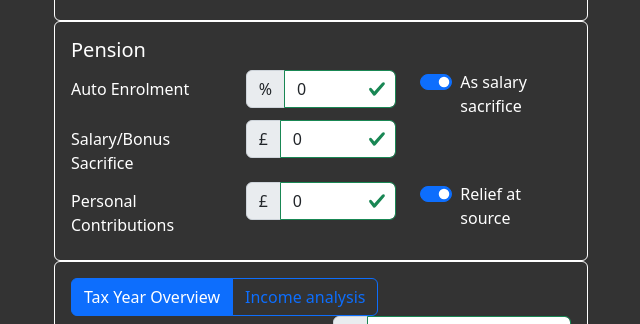
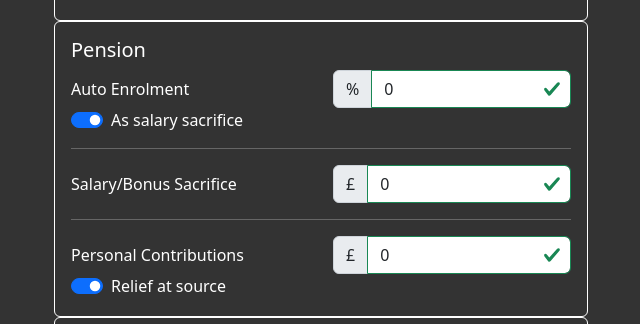
Before and after one commit to wozniakpawel/cooltaxtool, a React (Create React App) app: page / in a window 1280 px wide. Shown: the part 455-779 px from the top of the page, without its empty margins (28-668 px from the left). Built offline with nearby package versions, Linux system fonts and the light colour scheme.

Commit message:
change pension box styling

```diff
--- a/src/components/UserMenu.js
+++ b/src/components/UserMenu.js
@@ -205,8 +205,8 @@ export function UserMenu({ onUserInputsChange }) {
                                         <Card.Body>
                                             <Card.Title>Pension</Card.Title>
                                             <Form.Group as={Row} controlId="pensionContributions.autoEnrolment">
-                                                <Form.Label column sm={4}>Auto Enrolment</Form.Label>
-                                                <Col sm={4}>
+                                                <Form.Label column>Auto Enrolment</Form.Label>
+                                                <Col>
                                                     <InputGroup hasValidation>
                                                         <InputGroup.Text>%</InputGroup.Text>
                                                         <Form.Control
@@ -226,7 +226,7 @@ export function UserMenu({ onUserInputsChange }) {
                                                         </Form.Control.Feedback>
                                                     </InputGroup>
                                                 </Col>
-                                                <Col sm={4}>
+                                            </Form.Group>
                                             <Form.Check
                                                 type="switch"
                                                 id="autoEnrolmentAsSalarySacrifice"
@@ -235,11 +235,12 @@ export function UserMenu({ onUserInputsChange }) {
                                                 checked={values.autoEnrolmentAsSalarySacrifice}
                                                 onChange={handleInputChange}
                                             />
-                                                </Col>
-                                            </Form.Group>
+
+                                            <hr />
+
                                             <Form.Group as={Row} controlId="pensionContributions.salarySacrifice">
-                                                <Form.Label column sm={4}>Salary/Bonus Sacrifice</Form.Label>
-                                                <Col sm={4}>
+                                                <Form.Label column>Salary/Bonus Sacrifice</Form.Label>
+                                                <Col>
                                                     <InputGroup hasValidation>
                                                         <InputGroup.Text>£</InputGroup.Text>
                                                         <Form.Control
@@ -259,9 +260,12 @@ export function UserMenu({ onUserInputsChange }) {
                                                     </InputGroup>
                                                 </Col>
                                             </Form.Group>
+
+                                            <hr />
+
                                             <Form.Group as={Row} controlId="pensionContributions.personal">
-                                                <Form.Label column sm={4}>Personal Contributions</Form.Label>
-                                                <Col sm={4}>
+                                                <Form.Label column>Personal Contributions</Form.Label>
+                                                <Col>
                                                     <InputGroup hasValidation>
                                                         <InputGroup.Text>£</InputGroup.Text>
                                                         <Form.Control
@@ -280,7 +284,7 @@ export function UserMenu({ onUserInputsChange }) {
                                                         </Form.Control.Feedback>
                                                     </InputGroup>
                                                 </Col>
-                                                <Col sm={4}>
+                                            </Form.Group>
                                             <Form.Check
                                                 type="switch"
                                                 id="taxReliefAtSource"
@@ -289,8 +293,6 @@ export function UserMenu({ onUserInputsChange }) {
                                                 checked={values.taxReliefAtSource}
                                                 onChange={handleInputChange}
                                             />
-                                                </Col>
-                                            </Form.Group>
                                         </Card.Body>
                                     </Card>
 
```
Lines whose indentation alone changed are shown as unchanged.
